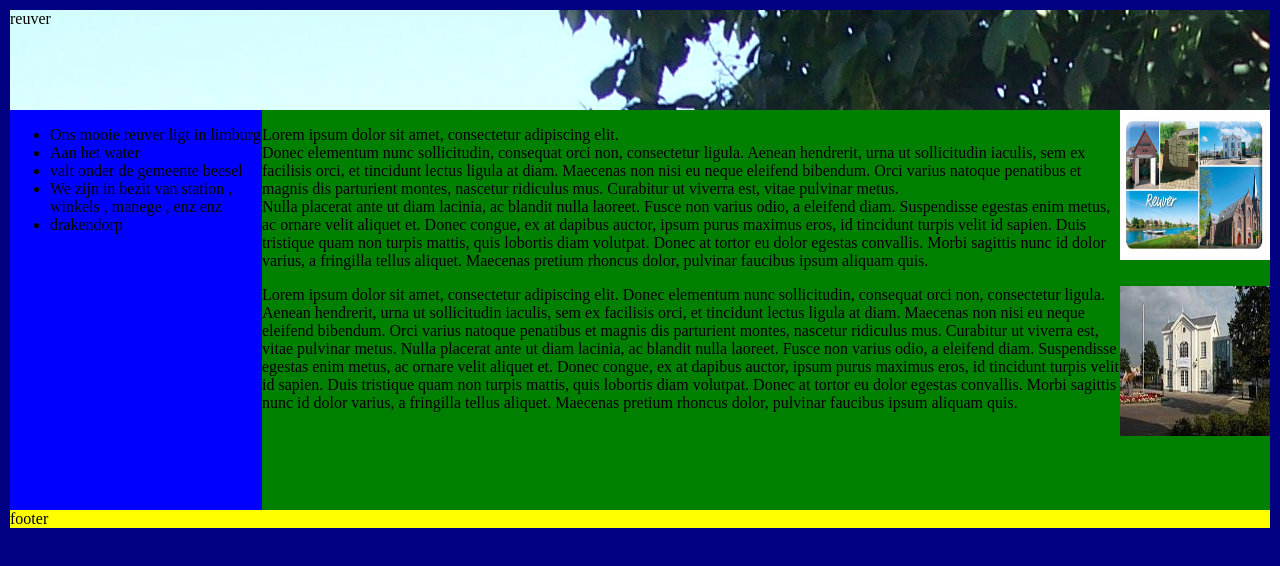
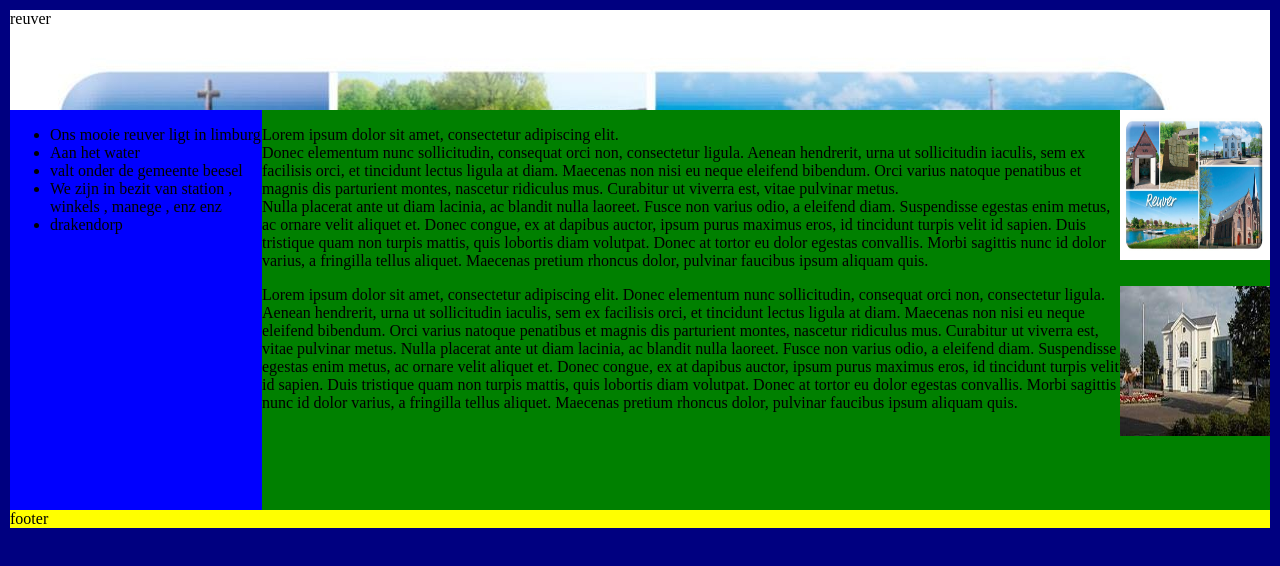
Before and after one commit to Danimvmj/huiswerk18, a plain HTML site: page index.html in a window 1280 px wide. Drawn offline with Linux system fonts and the light colour scheme.

Commit message:
Update index.html

```diff
--- a/index.html
+++ b/index.html
@@ -18,7 +18,7 @@ margin: 0 auto;
 header{
 min-height: 100px;
 background-color: yellow;
-background-image: url('reuver.jpg');
+background-image: url('rr.jpg');
 
 }
 section{
```
